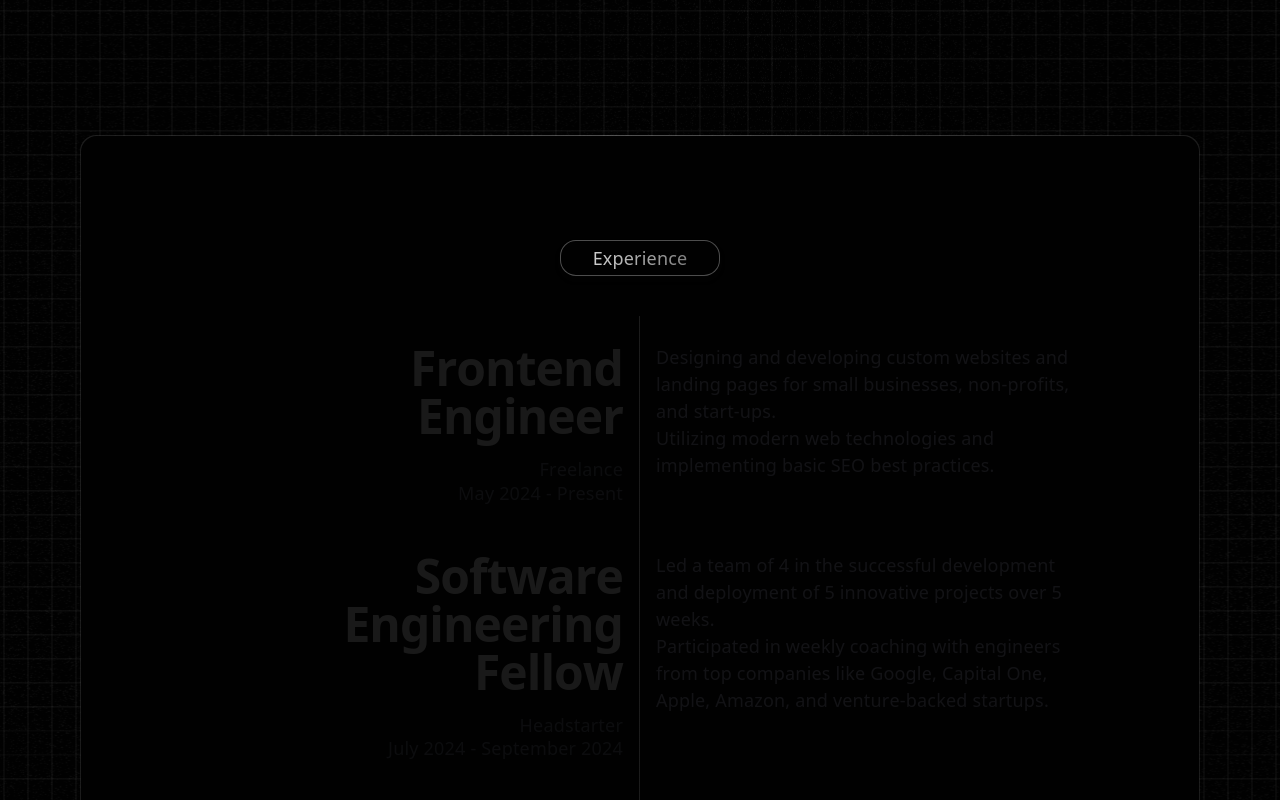
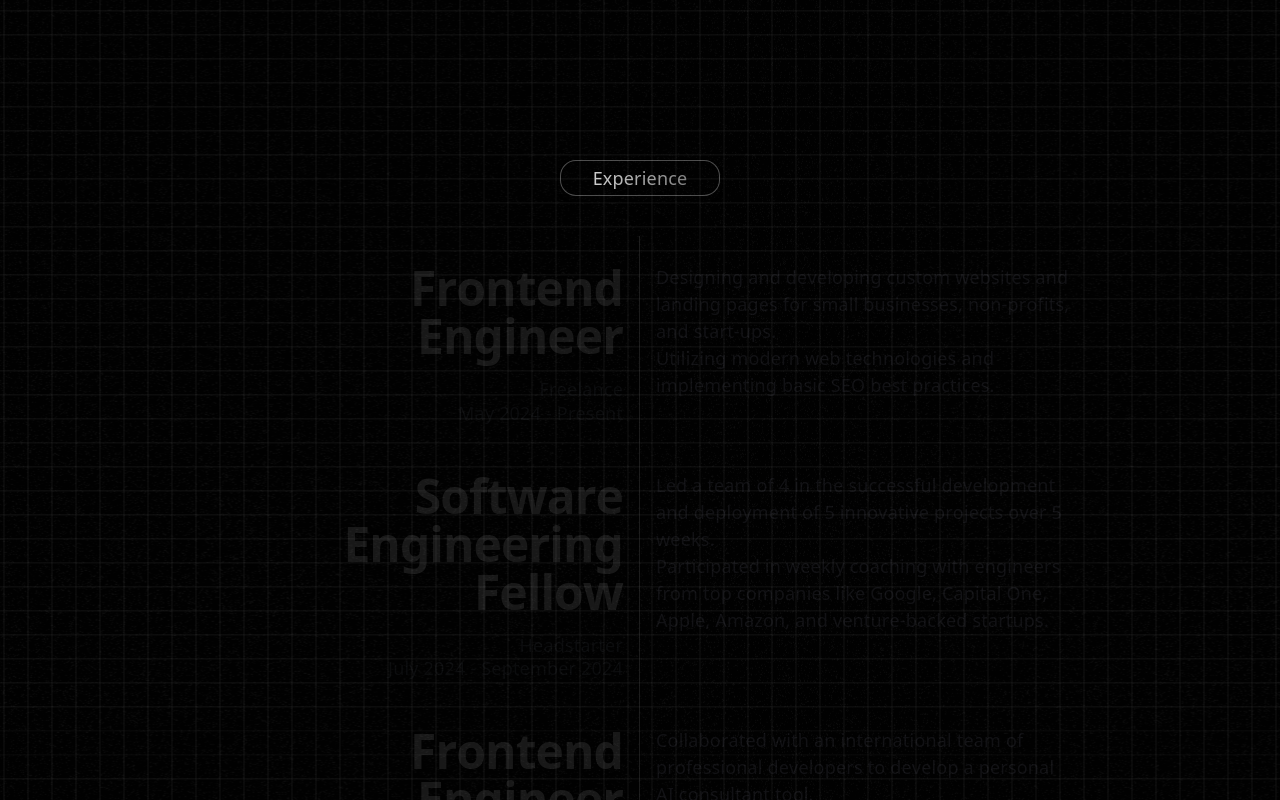
Before and after one commit to VriaA/portfolio, a React (Vite) app: page / in a window 1280 px wide. Shown: the part 4020-4820 px from the top of the page. Built offline with nearby package versions, Linux system fonts and the light colour scheme; a web font is replaced by a local one.

Commit message:
remove experience section background at the 768px breakpoint and above

```diff
--- a/src/components/Experience.tsx
+++ b/src/components/Experience.tsx
@@ -8,8 +8,8 @@ export default function Experience(): JSX.Element {
 
     return (
         <div id="experience" className="relative z-[2] py-10 md:py-20">
-            <section className="bg-metallic-gradient p-[1px] rounded-2xl overflow-hidden">
-                <div className="flex flex-col items-center justify-center bg-black rounded-2xl py-10 md:py-20 px-0 ">
+            <section className="bg-metallic-gradient md:bg-none p-[1px] rounded-2xl overflow-hidden">
+                <div className="flex flex-col items-center justify-center bg-black md:bg-transparent rounded-2xl py-10 md:p-0">
                     <SectionHeader text="Experience" />
                     <div className="max-w-[900px] mt-4 md:mt-10 px-5 md:px-0">
                         {experiences.map((experience, i) => {
```
